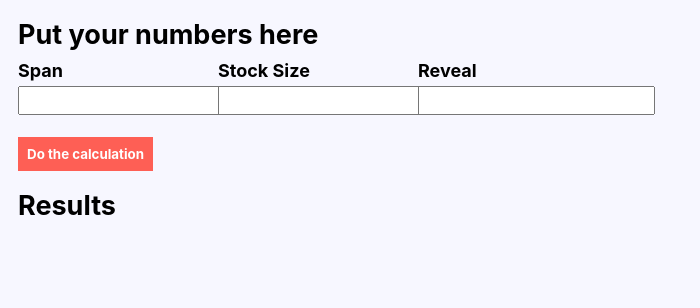
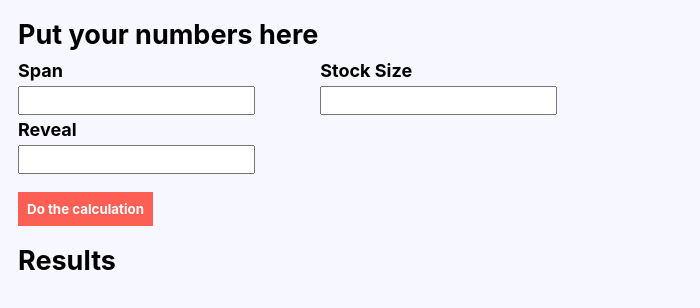
Before and after one commit to jelleenet/buttwood, a plain HTML site: page index.html in a window 1280 px wide. Shown: the whole page, without its empty margins (0-700 px from the left). Drawn offline with Linux system fonts and the light colour scheme.

Commit message:
Update index.html

```diff
--- a/index.html
+++ b/index.html
@@ -33,8 +33,8 @@ h1 {
   align-items: center;
   width: 100%;
   max-width: 600px;
-  flex-wrap: nowrap;
-  margin-bottom: 0.25rem;
+  flex-wrap: wrap;
+  gap: 0.25rem;
 }
 
 label {
```
